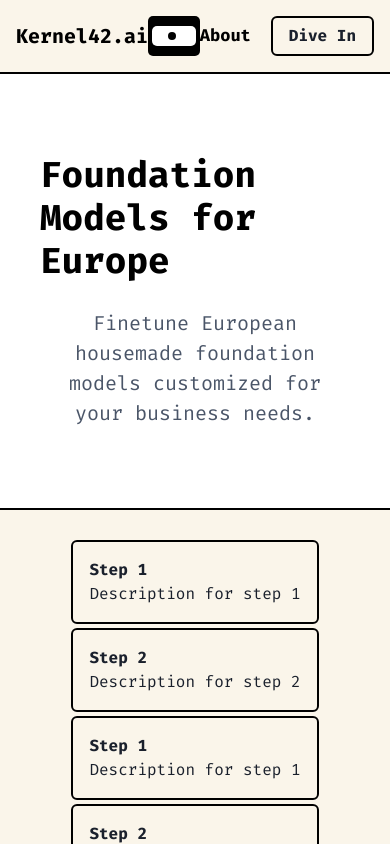
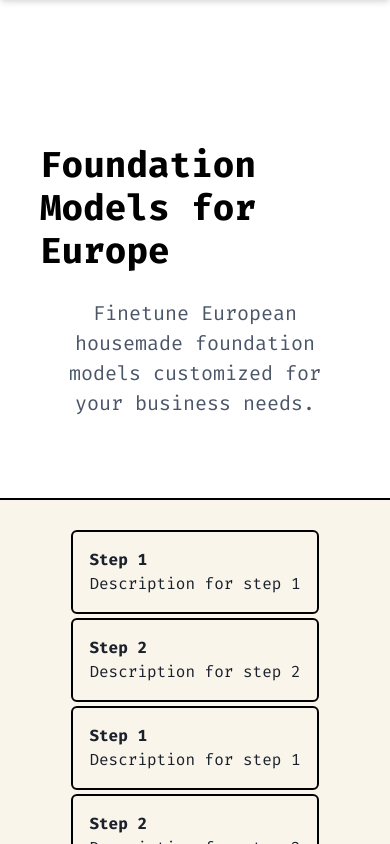
Before and after one commit to juvi21/kernel42.ai, a React (Create React App) app: page / in a window 390 px wide. Shown: the top 844 px of the page. Built offline with nearby package versions, Linux system fonts and the light colour scheme.

Commit message:
Optimized mobile view Header && Optimized Header render

```diff
--- a/src/App.tsx
+++ b/src/App.tsx
@@ -19,6 +19,9 @@ function App() {
   return (
     <ChakraProvider theme = {theme}>
       <Header />
+      <Box p={8}>
+
+      </Box>
       <Headline/>
 
       <Roadmap/>
--- a/src/Header.tsx
+++ b/src/Header.tsx
@@ -1,7 +1,33 @@
-import { Flex, Box, Text, Button, Spacer, Link, Stack } from '@chakra-ui/react';
+import React, { useState, useEffect } from 'react';
+import { Flex, Box, Text, Button, Spacer, Link, Stack, useMediaQuery } from '@chakra-ui/react';
 import PixelGlasses from './components/PixelGlasses';
 
 const Header = () => {
+  const [isWideScreen] = useMediaQuery("(min-width: 768px)");
+  const [lastScrollTop, setLastScrollTop] = useState(0);
+  const [isVisible, setIsVisible] = useState(true);
+
+  useEffect(() => {
+    const handleScroll = () => {
+      const currentScrollTop = window.pageYOffset || document.documentElement.scrollTop;
+
+      // If scrolling up, show the header
+      if (currentScrollTop < lastScrollTop) {
+        setIsVisible(true);
+      } else {
+        setIsVisible(false); // If scrolling down, hide the header
+      }
+
+      setLastScrollTop(currentScrollTop);
+    };
+
+    window.addEventListener('scroll', handleScroll);
+
+    return () => {
+      window.removeEventListener('scroll', handleScroll);
+    };
+  }, [lastScrollTop]);
+
   return (
     <Flex
       as="header"
@@ -10,7 +36,12 @@ const Header = () => {
       boxShadow="md"
       alignItems="center"
       bg="#FAF5EA"
-      borderBottom= "2px solid black"
+      borderBottom="2px solid black"
+      position="fixed"
+      top="0"
+      zIndex="1000"
+      transition="all 0.3s" // smooth transition for hiding and showing
+      transform={isVisible ? 'translateY(0)' : 'translateY(-100%)'}
     >
       {/* Logo or Company Name */}
       <Box>
@@ -21,17 +52,18 @@ const Header = () => {
 
       <Spacer />
 
-      <PixelGlasses/>
+      {isWideScreen && <PixelGlasses />}
 
       <Spacer />
 
-      <Stack direction="row" spacing={4}>
-        <Link href="#" color="black" fontSize="17" fontWeight="bold" _hover={{ color: '#f9e7c0' }} paddingRight={5} >
-          About
-        </Link>
-      </Stack>
+      {isWideScreen && (
+        <Stack direction="row" spacing={4}>
+          <Link href="#" color="black" fontSize="17" fontWeight="bold" _hover={{ color: '#f9e7c0' }} paddingRight={5} >
+            About
+          </Link>
+        </Stack>
+      )}
 
-      {/* CTA Button */}
       <Box>
         <Button colorScheme="gray" variant="outline" size="md" borderColor="black" borderWidth = "2px" _hover ={{bg: '#f9e7c0'}}>
           Dive In
```
